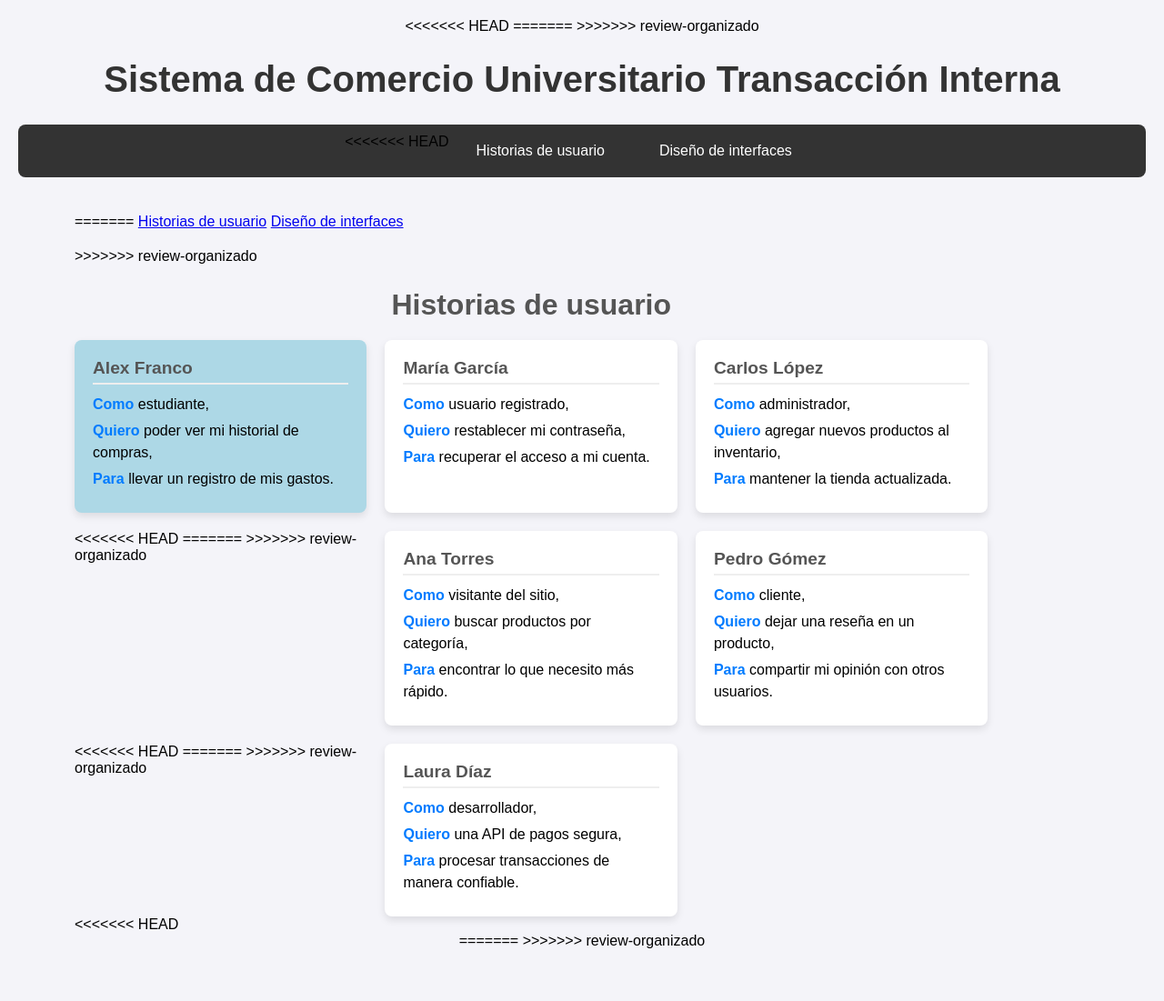
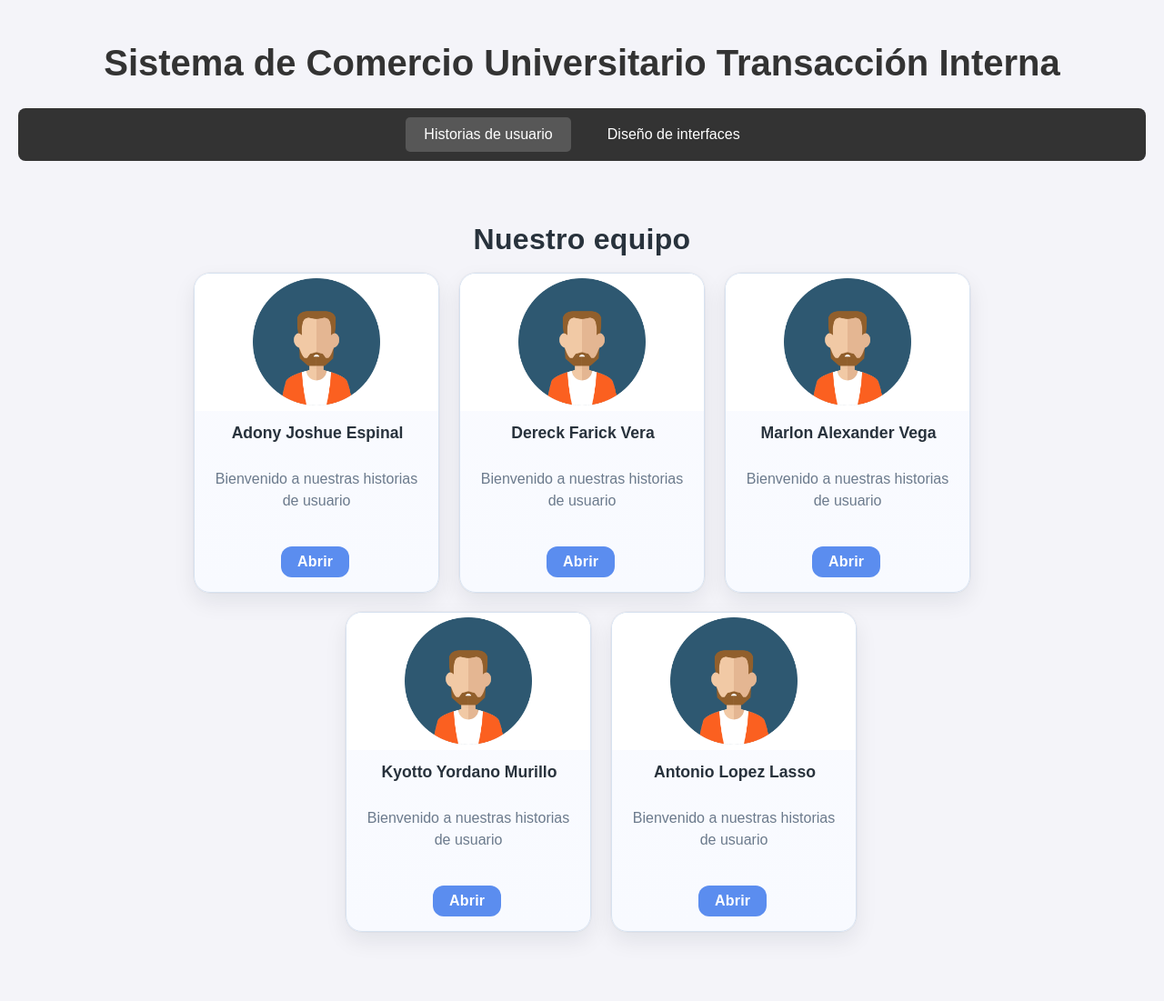
Before and after one commit to Joshueespi60/Historiasdeusuario, a PHP site: page / in a window 1280 px wide. Shown: the whole page at 91% size. Before the commit the page ends 1043 px from the top, so only its background shows below. Run offline with PHP 8.4, Linux system fonts and the light colour scheme; some libraries are stand-ins or nearby versions.

Commit message:
Implementacion de cards y añadi css

```diff
--- /dev/null
+++ b/css/tarjetas.css
@@ -0,0 +1,157 @@
+/* Tarjetas de colaboradores  */
+:root{
+  --card-bg: #ffffff;
+  --ink: #28323C;
+  --muted: #6B7A8C;
+  --ring: #D7E2F0;          /* borde sutil */
+  --grad-a: #EAF6FF;        /* pasteles */
+  --grad-b: #FFEFF5;
+  --grad-c: #F4F1FF;
+  --btn: #5B8DEF;           /* botón */
+  --btn-ink: #ffffff;
+  --shadow: 0 10px 24px rgba(17, 23, 41, 0.08);
+  --shadow-soft: 0 10px 24px rgba(17, 23, 41, 0.08); /* NUEVO */
+}
+
+#user-stories h2{
+  text-align: center;
+  margin: 28px 0 18px 0;
+  color: var(--ink);
+  letter-spacing: .3px;
+}
+
+/* === Layout final: 3 arriba / 2 a la derecha abajo === */
+.team-grid{
+  width: min(1100px, 92%);
+  margin: 0 auto 56px;
+  display: grid;
+  grid-template-columns: repeat(3, 270px);
+  gap: 22px;
+  justify-content: center;    /* centra el conjunto */
+  grid-auto-flow: row;        /* evita que otra tarjeta rellene el hueco de la col 1 */
+}
+
+/* Mueve explícitamente la fila 2 a columnas 2 y 3 en escritorio */
+@media (min-width: 1051px){
+  .team-card:nth-child(4){ grid-column: 2; }  /* fila 2, col 2 */
+  .team-card:nth-child(5){ grid-column: 3; }  /* fila 2, col 3 */
+}
+
+/* Responsivo: 2 columnas */
+@media (max-width: 1050px){
+  .team-grid{ grid-template-columns: repeat(2, 320px); }
+  .team-card:nth-child(4),
+  .team-card:nth-child(5){ grid-column: auto; } /* vuelve a flujo normal */
+}
+
+/* Responsivo: 1 columna */
+@media (max-width: 700px){
+  .team-grid{ grid-template-columns: minmax(280px, 1fr); }
+}
+/* Empujar las 2 tarjetas de abajo un poco a la IZQUIERDA (solo desktop) */
+@media (min-width: 1051px){
+  :root{ --row2-nudge: -125px; }  /* prueba -6px, -8px, -16px, etc. */
+
+  .team-card:nth-child(4),
+  .team-card:nth-child(5){
+    transform: translateX(var(--row2-nudge));
+  }
+  /* mantener el efecto hover combinando el desplazamiento */
+  .team-card:nth-child(4):hover,
+  .team-card:nth-child(5):hover{
+    transform: translateX(var(--row2-nudge)) translateY(-4px);
+  }
+}
+.team-card:hover{
+  transform: translateY(-4px);
+  box-shadow: 0 14px 32px rgba(17,23,41,.12);
+  border-color: #c8d7ee;
+}
+
+/* Imagen */
+.card-media{
+  aspect-ratio: 16/9;
+  background: #fff;
+  display: grid;
+  place-items: center;
+  overflow: hidden;
+}
+
+.card-media img{
+  width: 140px;   /* ancho máximo del avatar */
+  height: auto;  /* mantiene proporción */
+  object-fit: contain;
+}
+
+/* Encabezado */
+.card-header{
+  display: block;
+  text-align: center;
+  padding: 14px 16px 0 16px;
+
+  /* 👇 Ajusta estos para mover todo el bloque del encabezado */
+  margin-left: -15px;   /* prueba con valores positivos/negativos */
+  margin-right: 0px;
+  transform: translateX(0px); /* mueve horizontalmente */
+}
+
+.card-header h3{
+  font-size: 1.1rem;
+  color: var(--ink);
+  margin: 0 auto;
+  font-weight: 700;
+  text-align: center;
+
+  /* 👇 Ajusta estos para mover SOLO el nombre */
+  margin-left: 0px;
+  margin-right: 0px;
+  transform: translateX(0px);
+}
+
+/* Texto */
+.card-text{
+  padding: 8px 16px 0 16px;
+  color: var(--muted);
+  line-height: 1.5;
+  min-height: 56px;
+  text-align: center;
+
+  /* 👇 Ajusta estos para mover la descripción */
+  margin-left: 0px;
+  margin-right: 0px;
+  transform: translateX(0px);
+}
+
+/* Botón */
+.card-btn{
+  display: inline-block;
+  margin: 14px auto 16px;
+  padding: 8px 18px;
+  border-radius: 12px;
+  background: var(--btn);
+  color: var(--btn-ink);
+  text-decoration: none;
+  font-weight: 600;
+  letter-spacing: .2px;
+  transition: filter .15s ease, transform .15s ease;
+
+  /* Ajusta para mover el botón */
+  margin-left: 95px;
+  margin-right: 0px;
+  transform: translateX(0px);
+}
+.card-btn:hover{ filter: brightness(1.05); transform: translateX(0px) translateY(-1px); }
+.card-btn:active{ transform: translateX(0px) translateY(0); }
+
+
+/* Base de tarjeta: marco visible con sombra suave */
+.team-card{
+  position: relative;
+  overflow: hidden;
+  border: 1px solid var(--ring);
+  border-radius: 18px;
+  background: linear-gradient(180deg, #FAFBFF, #F8FAFF); /* fallback neutro */
+  box-shadow: 0 0 0 1px rgba(17,23,41,.03), var(--shadow-soft);
+  transition: transform .2s ease, box-shadow .2s ease, border-color .2s ease;
+  will-change: transform, box-shadow; /* NUEVO */
+}
--- a/index.php
+++ b/index.php
@@ -4,149 +4,15 @@
     <meta charset="UTF-8">
     <meta name="viewport" content="width=device-width, initial-scale=1.0">
     <title>Sistema de Comercio Universitario Transacción Interna</title>
-<<<<<<< HEAD
-    <style>
-        body {
-            font-family: Arial, sans-serif;
-            background-color: #f4f4f9;
-            margin: 0;
-            padding: 20px;
-            display: flex;
-            flex-direction: column;
-            align-items: center;
-        }
+    <link rel="stylesheet" href="css/estilos.css">
+    <link rel="stylesheet" href="css/tarjetas.css">
 
-        header {
-            width: 100%;
-            text-align: center;
-            margin-bottom: 20px;
-        }
-
-        h1 {
-            color: #333;
-            font-size: 2.5em;
-        }
-
-        nav {
-            background-color: #333;
-            width: 100%;
-            display: flex;
-            justify-content: center;
-            padding: 10px 0;
-            border-radius: 8px;
-        }
-
-        nav a {
-            color: #fff;
-            text-decoration: none;
-            padding: 10px 20px;
-            margin: 0 10px;
-            border-radius: 5px;
-            transition: background-color 0.3s ease;
-        }
-
-        nav a:hover {
-            background-color: #575757;
-        }
-
-        /* Contenido de la pagina */
-        .content-section {
-            width: 90%;
-            max-width: 1200px;
-            margin-top: 20px;
-        }
-
-        .content-section h2 {
-            text-align: center;
-            color: #555;
-            font-size: 2em;
-            margin-bottom: 20px;
-        }
-
-        .cards-grid {
-            display: grid;
-            grid-template-columns: repeat(auto-fit, minmax(300px, 1fr));
-            gap: 20px;
-        }
-
-        .card {
-            background-color: #fff;
-            border-radius: 8px;
-            box-shadow: 0 4px 8px rgba(0, 0, 0, 0.1);
-            padding: 20px;
-            transition: transform 0.3s ease, box-shadow 0.3s ease;
-        }
-
-        .card:hover {
-            transform: translateY(-5px);
-            box-shadow: 0 8px 16px rgba(0, 0, 0, 0.2);
-        }
-
-        /* Estilos específicos para historias de usuario */
-        .card-user-story .card-header {
-            font-size: 1.2em;
-            font-weight: bold;
-            color: #555;
-            margin-bottom: 10px;
-            border-bottom: 2px solid #eee;
-            padding-bottom: 5px;
-        }
-
-        .card-user-story .card-body p {
-            margin: 5px 0;
-            line-height: 1.5;
-        }
-
-        .card-user-story .card-body .keyword {
-            font-weight: bold;
-            color: #007BFF;
-        }
-
-        /* Estilos específicos para diseño de interfaces */
-        .card-design-interface {
-            text-align: center;
-        }
-
-        .card-design-interface img {
-            max-width: 100%;
-            height: auto;
-            border-radius: 5px;
-            margin-bottom: 10px;
-        }
-
-        .card-design-interface .card-description {
-            font-style: italic;
-            color: #777;
-            margin-bottom: 5px;
-        }
-
-        .card-design-interface .card-author {
-            font-weight: bold;
-            color: #333;
-        }
-
-    </style>
-=======
-    <link rel="stylesheet" href="css/estilos.css">
->>>>>>> review-organizado
 </head>
 <body>
 
     <header>
         <h1>Sistema de Comercio Universitario Transacción Interna</h1>
         <nav>
-<<<<<<< HEAD
-            <a href="#" onclick="showSection('user-stories')">Historias de usuario</a>
-            <a href="#" onclick="showSection('interfaces')">Diseño de interfaces</a>
-        </nav>
-    </header>
-
-    <main class="content-section" id="main-content">
-        </main>
-
-    <script>
-        const userStoriesHTML = `
-=======
             <a href="#user-stories">Historias de usuario</a>
             <a href="#interfaces">Diseño de interfaces</a>
         </nav>
@@ -155,84 +21,81 @@
     <main class="content-section">
         <!-- Historias de usuario -->
         <section id="user-stories" class="tab-section active">
->>>>>>> review-organizado
-            <h2>Historias de usuario</h2>
-            <div class="cards-grid">
-                <div class="card card-user-story" style="background-color: lightblue;">
-                    <div class="card-header">Alex Franco</div>
-                    <div class="card-body">
-                        <p><span class="keyword">Como</span> estudiante,</p>
-                        <p><span class="keyword">Quiero</span> poder ver mi historial de compras,</p>
-                        <p><span class="keyword">Para</span> llevar un registro de mis gastos.</p>
-                    </div>
-                </div>
+           <h2>Nuestro equipo</h2>
 
-                <div class="card card-user-story">
-                    <div class="card-header">María García</div>
-                    <div class="card-body">
-                        <p><span class="keyword">Como</span> usuario registrado,</p>
-                        <p><span class="keyword">Quiero</span> restablecer mi contraseña,</p>
-                        <p><span class="keyword">Para</span> recuperar el acceso a mi cuenta.</p>
-                    </div>
-                </div>
+<!-- Rejilla de tarjetas de colaboradores -->
+<div class="team-grid">
 
-                <div class="card card-user-story">
-                    <div class="card-header">Carlos López</div>
-                    <div class="card-body">
-                        <p><span class="keyword">Como</span> administrador,</p>
-                        <p><span class="keyword">Quiero</span> agregar nuevos productos al inventario,</p>
-                        <p><span class="keyword">Para</span> mantener la tienda actualizada.</p>
-                    </div>
-                </div>
-<<<<<<< HEAD
+  <!-- Tarjeta 1 -->
+  <article class="team-card">
+    <div class="card-media">
 
-=======
+      <img src="imagenes/1.png" alt="Foto de colaborador 1" loading="lazy">
+    </div>
+    <header class="card-header">
 
->>>>>>> review-organizado
-                <div class="card card-user-story">
-                    <div class="card-header">Ana Torres</div>
-                    <div class="card-body">
-                        <p><span class="keyword">Como</span> visitante del sitio,</p>
-                        <p><span class="keyword">Quiero</span> buscar productos por categoría,</p>
-                        <p><span class="keyword">Para</span> encontrar lo que necesito más rápido.</p>
-                    </div>
-                </div>
+      <h3>Adony Joshue Espinal</h3>
 
-                <div class="card card-user-story">
-                    <div class="card-header">Pedro Gómez</div>
-                    <div class="card-body">
-                        <p><span class="keyword">Como</span> cliente,</p>
-                        <p><span class="keyword">Quiero</span> dejar una reseña en un producto,</p>
-                        <p><span class="keyword">Para</span> compartir mi opinión con otros usuarios.</p>
-                    </div>
-                </div>
-<<<<<<< HEAD
+    </header>
+    <p class="card-text">Bienvenido a nuestras historias de usuario</p>
+    <!-- Cambia el destino del botón si quieres ir a otra página o sección -->
+    <a class="card-btn" href="colaborador1.html">Abrir</a>
+  </article>
 
-=======
+  <!-- Tarjeta 2 -->
+  <article class="team-card">
+    <div class="card-media">
+      <img src="imagenes/1.png" alt="Foto de colaborador 2" loading="lazy">
+    </div>
+    <header class="card-header">
+      <h3>Dereck Farick Vera </h3>
 
->>>>>>> review-organizado
-                <div class="card card-user-story">
-                    <div class="card-header">Laura Díaz</div>
-                    <div class="card-body">
-                        <p><span class="keyword">Como</span> desarrollador,</p>
-                        <p><span class="keyword">Quiero</span> una API de pagos segura,</p>
-                        <p><span class="keyword">Para</span> procesar transacciones de manera confiable.</p>
-                    </div>
-                </div>
-            </div>
-<<<<<<< HEAD
-        `;
+    </header>
+    <p class="card-text">Bienvenido a nuestras historias de usuario</p>
+    <a class="card-btn" href="colaborador2.html">Abrir</a>
+  </article>
 
-        const interfacesHTML = `
-            <h2>Diseño de interfaces</h2>
-            <div class="cards-grid">
-                <div class="card card-design-interface" style="background-color: lightblue;">
-                    <img src="login.png" alt="Diseño de interfaz de login">
-                    <div class="card-description">Un diseño de interfaz simple y moderno para la página de inicio de sesión.</div>
-                    <div class="card-author">Autor: Juan Pérez</div>
-                </div>
+  <!-- Tarjeta 3 -->
+  <article class="team-card">
+    <div class="card-media">
+      <img src="imagenes/1.png" alt="Foto de colaborador 3" loading="lazy">
+    </div>
+    <header class="card-header">
+      <h3>Marlon Alexander Vega</h3>
 
-=======
+    </header>
+    <p class="card-text">Bienvenido a nuestras historias de usuario</p>
+    <a class="card-btn" href="colaborador3.html">Abrir</a>
+  </article>
+
+  <!-- Tarjeta 4 -->
+  <article class="team-card">
+    <div class="card-media">
+      <img src="imagenes/1.png" alt="Foto de colaborador 4" loading="lazy">
+    </div>
+    <header class="card-header">
+      <h3>Kyotto Yordano Murillo</h3>
+
+    </header>
+    <p class="card-text">Bienvenido a nuestras historias de usuario</p>
+    <a class="card-btn" href="colaborador4.html">Abrir</a>
+  </article>
+
+  <!-- Tarjeta 5 -->
+  <article class="team-card">
+    <div class="card-media">
+      <img src="imagenes/1.png" alt="Foto de colaborador 5" loading="lazy">
+    </div>
+    <header class="card-header">
+      <h3>Antonio Lopez Lasso</h3>
+
+    </header>
+    <p class="card-text">Bienvenido a nuestras historias de usuario</p>
+    <a class="card-btn" href="colaborador5.html">Abrir</a>
+  </article>
+
+</div>
+<!-- /Rejilla de tarjetas -->
         </section>
 
         <!-- Diseño de interfaces -->
@@ -245,17 +108,11 @@
                     <div class="card-author">Autor: Juan Pérez</div>
                 </div>
 
->>>>>>> review-organizado
                 <div class="card card-design-interface">
                     <img src="https://via.placeholder.com/300" alt="Diseño de la página principal">
                     <div class="card-description">Página principal con un enfoque minimalista para mejorar la navegación.</div>
                     <div class="card-author">Autor: Sofía Rodríguez</div>
                 </div>
-<<<<<<< HEAD
-
-=======
-
->>>>>>> review-organizado
                 <div class="card card-design-interface">
                     <img src="https://via.placeholder.com/300" alt="Diseño de la página de productos">
                     <div class="card-description">Diseño de la galería de productos, optimizado para la búsqueda por categorías.</div>
@@ -280,31 +137,10 @@
                     <div class="card-author">Autor: Elena Fernández</div>
                 </div>
             </div>
-<<<<<<< HEAD
-        `;
-
-        // Función para mostrar la sección correcta
-        function showSection(section) {
-            const mainContent = document.getElementById('main-content');
-            if (section === 'user-stories') {
-                mainContent.innerHTML = userStoriesHTML;
-            } else if (section === 'interfaces') {
-                mainContent.innerHTML = interfacesHTML;
-            }
-        }
-
-        // Muestra las historias de usuario por defecto al cargar la página
-        document.addEventListener('DOMContentLoaded', () => {
-            showSection('user-stories');
-        });
-
-    </script>
-=======
         </section>
 
     </main>
 
     <script src="js/main.js"></script>
->>>>>>> review-organizado
 </body>
 </html>
```
Also changed, not shown: imagenes/1.png (added), imagenes/2.png (added).
